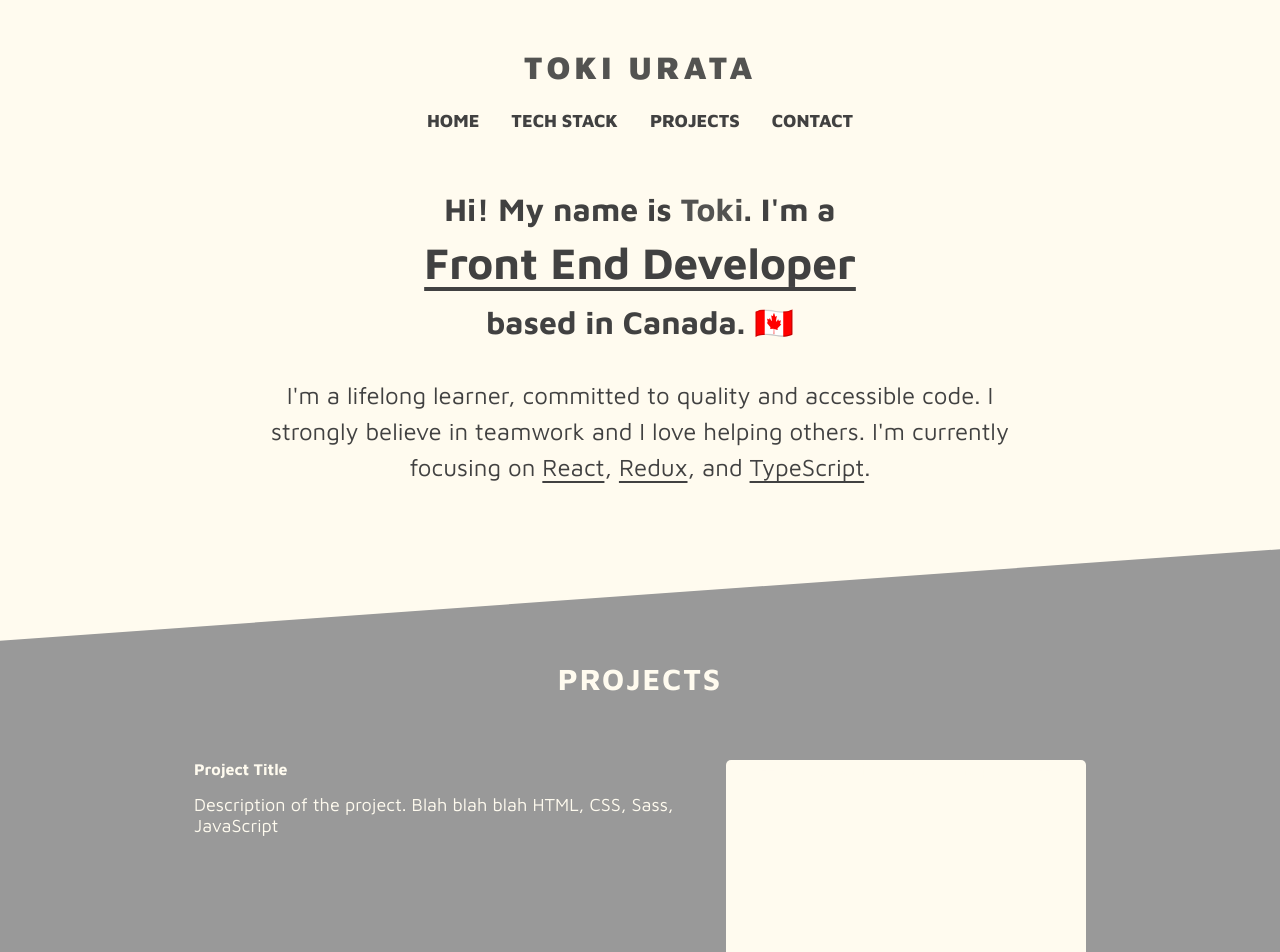
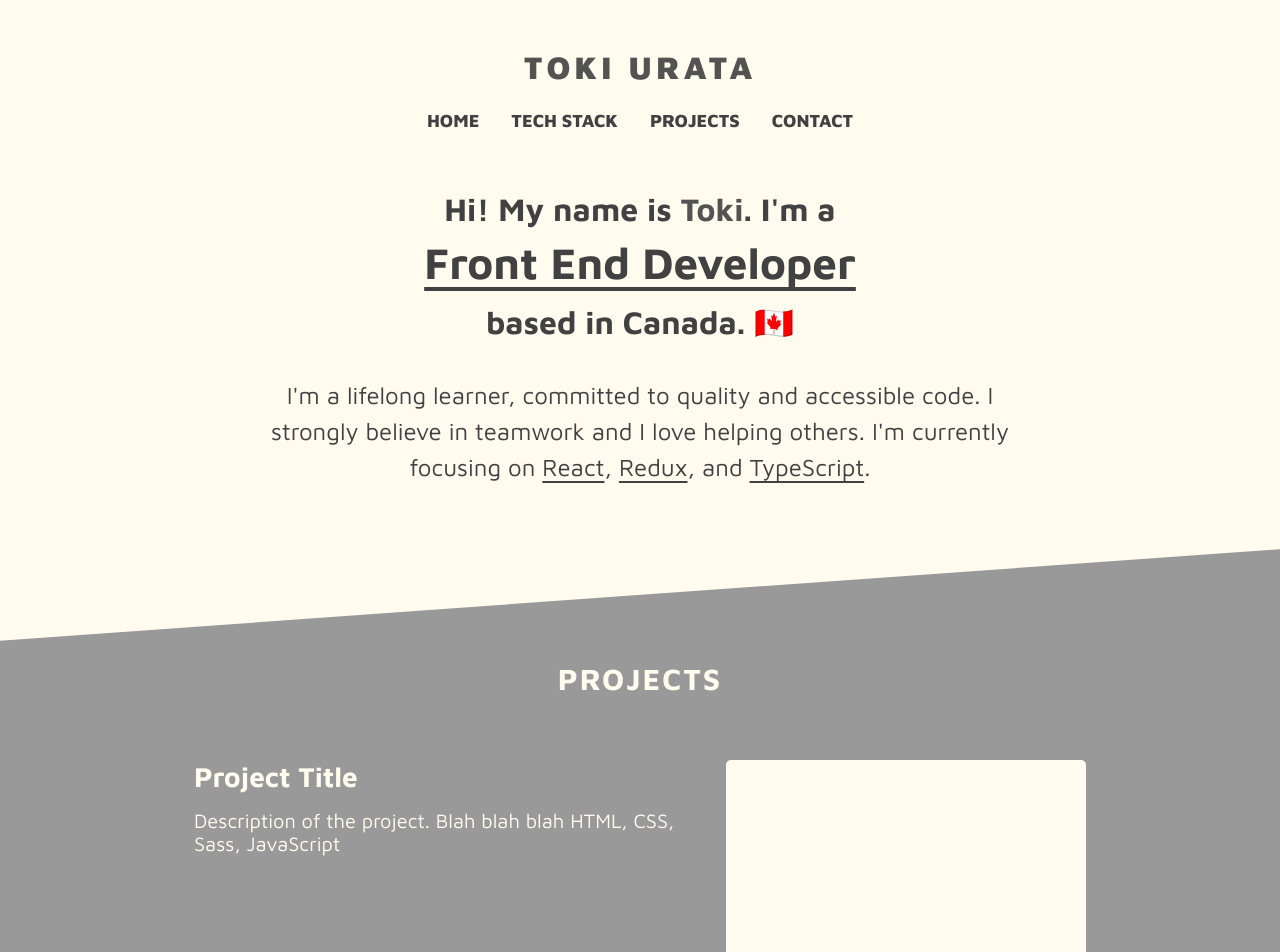
Before and after one commit to tokiurata/portfolio, a React (Create React App) app: page / in a window 1280 px wide. Shown: the top 952 px of the page. Built offline with nearby package versions, Linux system fonts and the light colour scheme.

Commit message:
Update font size

```diff
--- a/src/components/Projects/Projects.scss
+++ b/src/components/Projects/Projects.scss
@@ -28,10 +28,11 @@
   }
 
   &__header {
-
+    font-size: 1.75rem;
   }
 
   &__body {
+    font-size: 1.25rem;
     margin-block: 1rem;
   }
 
```
